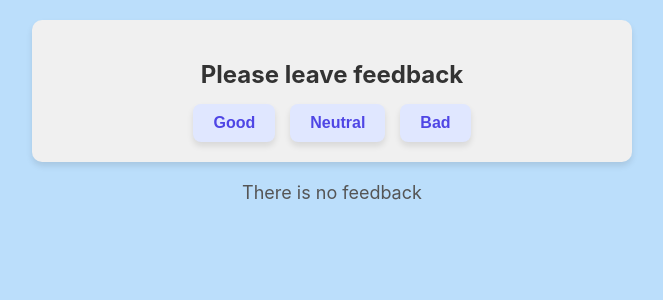
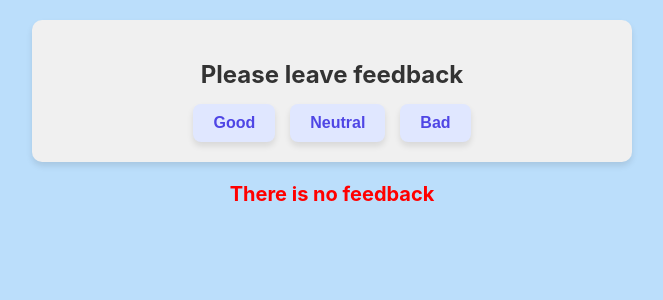
Before and after one commit to DanikJA/goit-react-hw-02-feedback, a React (Create React App) app: page / in a window 1280 px wide. Shown: the top 300 px of the page, without its empty margins (308-971 px from the left). Built offline with nearby package versions, Linux system fonts and the light colour scheme.

Commit message:
added notification message

```diff
--- a/src/components/Notification/Nitification.message.jsx
+++ b/src/components/Notification/Nitification.message.jsx
@@ -1,10 +1,5 @@
-import PropTypes from 'prop-types';
 import { NotificationMessage } from './Notification.Styled';
 
 export const Notification = ({ message }) => {
   return <NotificationMessage>{message}</NotificationMessage>;
 };
-
-Notification.propTypes = {
-  message: PropTypes.string.isRequired,
-};
--- a/src/components/Notification/Notification.Styled.jsx
+++ b/src/components/Notification/Notification.Styled.jsx
@@ -1,8 +1,9 @@
 import styled from 'styled-components';
 
 export const NotificationMessage = styled.p`
-  font-size: 18px;
-  color: #555;
+  font-size: 20px;
+  font-weight: bold;
+  color: red;
   text-align: center;
   margin-top: 20px;
 `;
```
Also changed, not shown: src/components/Styled.app.jsx (deleted, +0 -12 lines).
